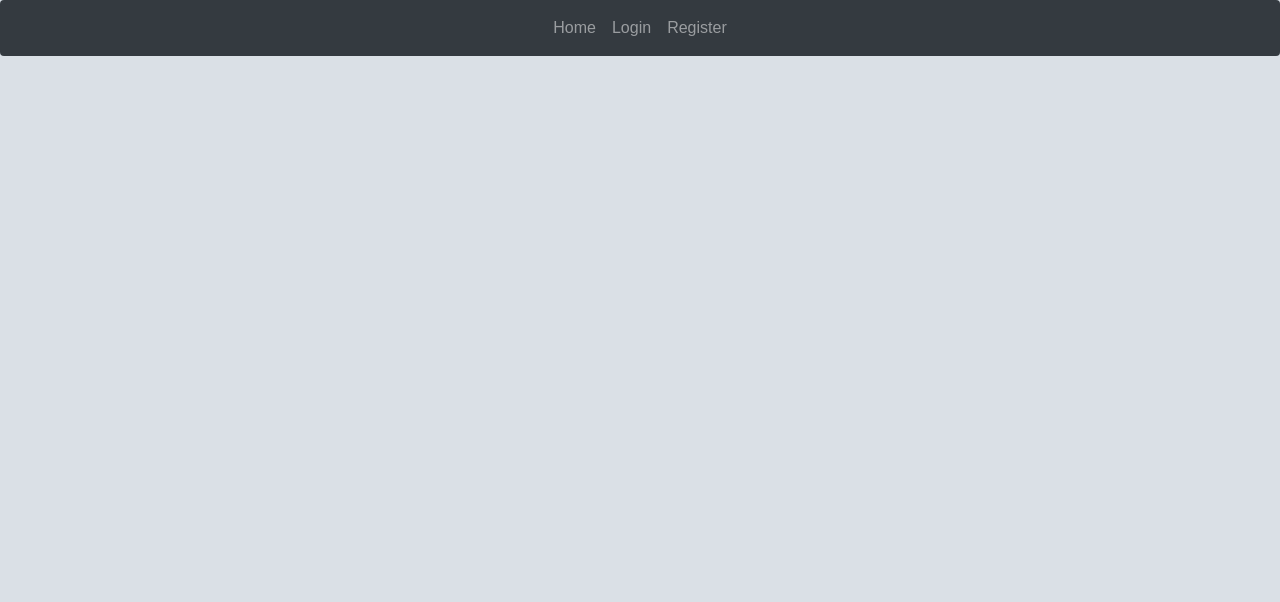
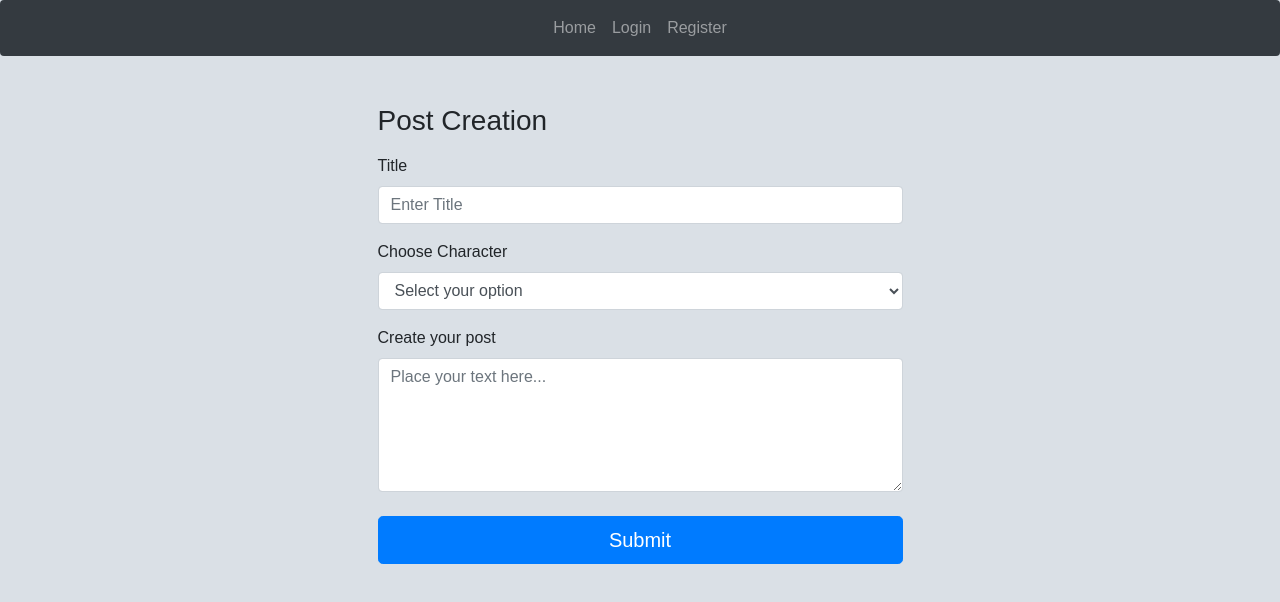
Before and after one commit to dewstend/SmashU, a React (Create React App) app in the folder client/: page /modifypost/1 in a window 1280 px wide. Shown: the top 602 px of the page. Built offline with nearby package versions, Linux system fonts and the light colour scheme.

Commit message:
Buttons look fixed, delete alert not working, edit post screen no data

```diff
--- a/client/src/App.css
+++ b/client/src/App.css
@@ -44,7 +44,7 @@ body {
     text-align: center;
 }
 
-.credits{
+.EditButton{
     background: url(edit.svg) no-repeat top left;
     background-size: contain;
     cursor: pointer;
@@ -53,7 +53,22 @@ body {
     width: 22px;
     border-bottom-color: white;
     border-block-end-color: white;
-    border-color: white;
+    border: white;
+    box-shadow: #ffffff;
+    margin-right: 30px;
+    padding-bottom: 0%;
+}
+
+.DeleteButton{
+    background: url(delete.svg) no-repeat top left;
+    background-size: contain;
+    cursor: pointer;
+    display: inline-block;
+    height: 30px;
+    width: 22px;
+    border-bottom-color: white;
+    border-block-end-color: white;
+    border: white;
     box-shadow: #ffffff;
 }
 
--- a/client/src/App.js
+++ b/client/src/App.js
@@ -8,6 +8,7 @@ import Register from './components/Register'
 import Profile from './components/Profile'
 import NewPost from './components/NewPost'
 import ViewPost from './components/ViewPost'
+import ModifyPost from './components/ModifyPost'
 
 class App extends Component {
   render () {
@@ -22,6 +23,7 @@ class App extends Component {
             <Route exact path="/profile" component={Profile} />
             <Route exact path="/newpost" component={NewPost} />
             <Route exact path="/posts/:posts_id" component={ViewPost} />
+            <Route exact path="/modifypost/:posts_id" component={ModifyPost} />
           </div>
         </div>
       </Router>
--- /dev/null
+++ b/client/src/components/ModifyPost.js
@@ -0,0 +1,91 @@
+import React, { Component } from 'react'
+
+class ModifyPost extends Component {
+    constructor() {
+        super()
+        this.state = {
+            title: '',
+            content: '',
+            tag: ''
+        }
+
+        this.onChange = this.onChange.bind(this)
+        this.onSubmit = this.onSubmit.bind(this)
+    }
+
+    onChange (e) {
+        this.setState({ [e.target.name]: e.target.value })
+    }
+
+    onSubmit (e) {
+        e.preventDefault()
+
+        const post = {
+            title: this.state.title,
+            content: this.state.content,
+            tag: this.state.tag
+        }
+
+        //TODO
+        console.log(new Error("To be Implemented, save to DB: "))
+        console.log(post)
+    }
+
+    render () {
+        return (
+            <div className="container">
+                <div className="row">
+                    <div className="col-md-6 mt-5 mx-auto">
+                        <form noValidate onSubmit={this.onSubmit}>
+                            <h1 className="h3 mb-3 font-weight-normal">Post Creation</h1>
+                            <div className="form-group">
+                                <label htmlFor="title">Title</label>
+                                <input type="title"
+                                    className="form-control"
+                                    name="title"
+                                    placeholder="Enter Title"
+                                    value={this.state.title}
+                                    onChange={this.onChange}
+                                />
+                            </div>
+                            <div className="form-group">
+                                <label htmlFor="tag">Choose Character</label>
+                                <select type="tag"
+                                    className="form-control"
+                                    name="tag"
+                                    value={this.state.tag}
+                                    onChange={this.onChange}
+                                >
+                                <option value="" disabled selected>Select your option</option>
+                                <option>Mario</option>
+                                <option>Kirby</option>
+                                <option>Palutena</option>
+                                <option>Chrom</option>
+                                <option>Snake</option>
+                                </select>
+                            </div>
+                            <div className="text-area">
+                                <label htmlFor="content">Create your post</label>
+                                <textarea type="content"
+                                    className="form-control"
+                                    rows= "5"
+                                    name="content"
+                                    placeholder="Place your text here..."
+                                    value={this.state.content}
+                                    onChange={this.onChange}
+                                />
+                            </div>
+                            <br/>
+                            <button type="submit"
+                                className="btn btn-lg btn-primary btn-block">
+                                Submit
+                            </button>
+                        </form>
+                    </div>
+                </div>
+            </div>
+        )
+    }
+}
+
+export default ModifyPost
--- a/client/src/components/NewPost.js
+++ b/client/src/components/NewPost.js
@@ -53,9 +53,11 @@ class NewPost extends Component {
                                 <select type="tag"
                                     className="form-control"
                                     name="tag"
+                                    placeholder="Character"
                                     value={this.state.tag}
                                     onChange={this.onChange}
                                 >
+                                <option value="" disabled selected>Select your option</option>
                                 <option>Mario</option>
                                 <option>Kirby</option>
                                 <option>Palutena</option>
--- a/client/src/components/ViewPost.js
+++ b/client/src/components/ViewPost.js
@@ -3,6 +3,31 @@ import React, { Component } from 'react'
 import PostComment from './PostComment'
 
 import { getPostById } from './UserFunctions'
+
+import { Link, withRouter } from 'react-router-dom'
+
+const swal = require('sweetalert2')
+
+
+function ConfirmDelete(){
+	swal.fire({   title: "This post will be deleted permanently!",
+    text: "Are you sure to proceed?",
+    type: "warning",
+    showCancelButton: true,
+    confirmButtonColor: "#DD6B55",
+    confirmButtonText: "Yes, Remove the post!",
+    cancelButtonText: "No, I am not sure!",
+    closeOnConfirm: false,
+    closeOnCancel: false },
+    function(isConfirm){
+        if (isConfirm)
+    {
+        swal.fire("Account Removed!", "Your account is removed permanently!", "success");
+        }
+        else {
+            swal.fire("Hurray", "Account is not removed!", "error");
+            } })
+}
 
 const data1=[
     {
@@ -35,9 +60,11 @@ class ViewPost extends Component {
         })
     }
 
+
     render () {
         return (
             <div className="container">
+
                 <div className="jumbotron bg-white text-black mt-5">
                     <div className="col-sm-8 mx-auto">
                         <h1 className="PostTitle">{this.state.post.title}</h1>
@@ -57,8 +84,16 @@ class ViewPost extends Component {
                                 <td className="TagAuthor">Author ID: {this.state.post.author}</td>
                             </tr>
                         </tbody>
+
                     </table>
-                    <button class="credits"></button>
+
+                    <Link to={"/ModifyPost/" + this.state.post.id}>
+                        <button title="Edit your post" class="EditButton"></button>
+                    </Link>
+
+                    <button type= "button" title="Delete your post"  class="DeleteButton" element onclick= "ConfirmDelete(); return false;"></button>
+
+
                 </div>
 
 
@@ -69,9 +104,10 @@ class ViewPost extends Component {
                     <PostComment data={data1[0]}/>
                     <PostComment data={data1[1]}/>
                 </div>
+
             </div>
         )
     }
 }
 
-export default ViewPost
+export default withRouter(ViewPost)
--- a/package.json
+++ b/package.json
@@ -21,6 +21,7 @@
     "mysql2": "^1.6.1",
     "nodemon": "^1.18.3",
     "react-router-dom": "^4.3.1",
-    "sequelize": "^5.9.0"
+    "sequelize": "^5.9.0",
+    "sweetalert2": "^8.13.0"
   }
 }
```
Also changed, not shown: client/src/delete.svg (added), 1 other file (tests, documents, lock files or other folders).
